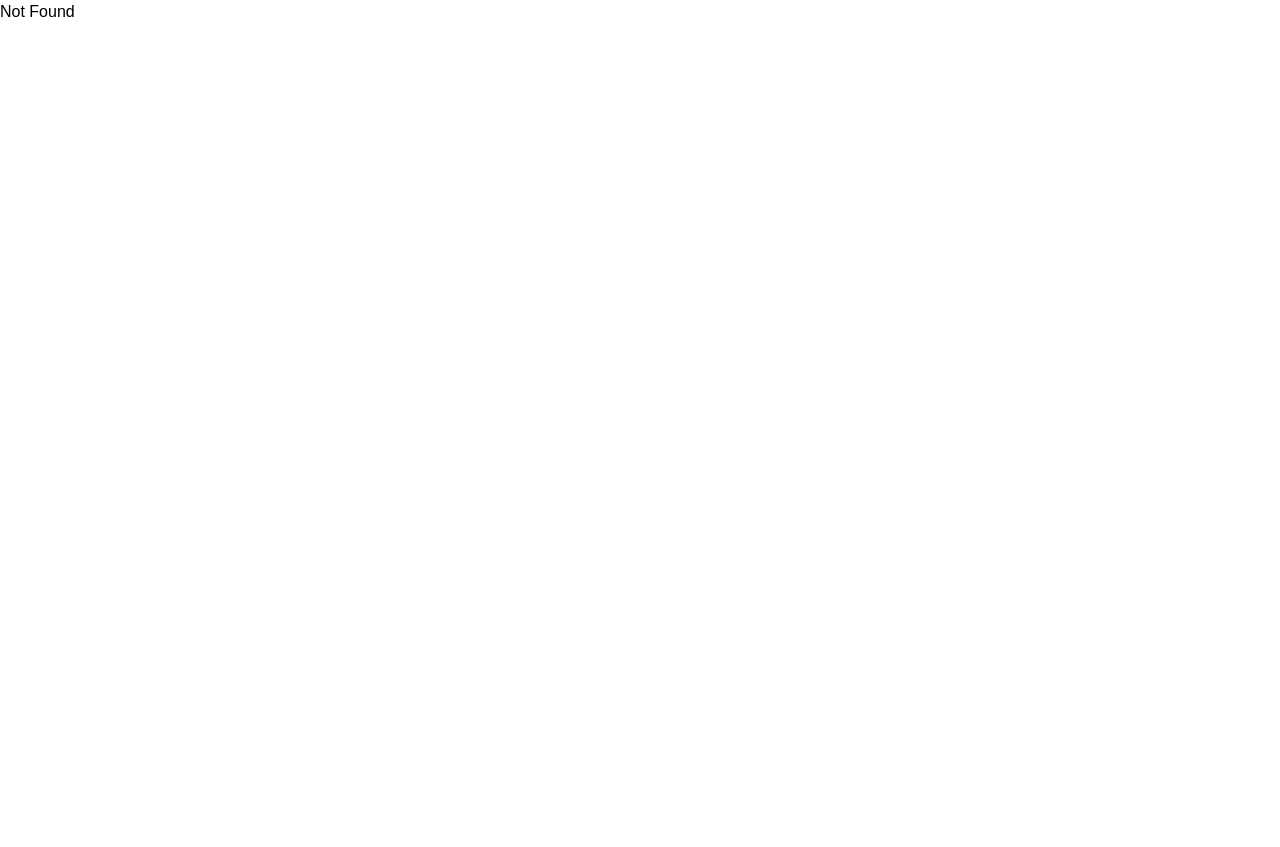
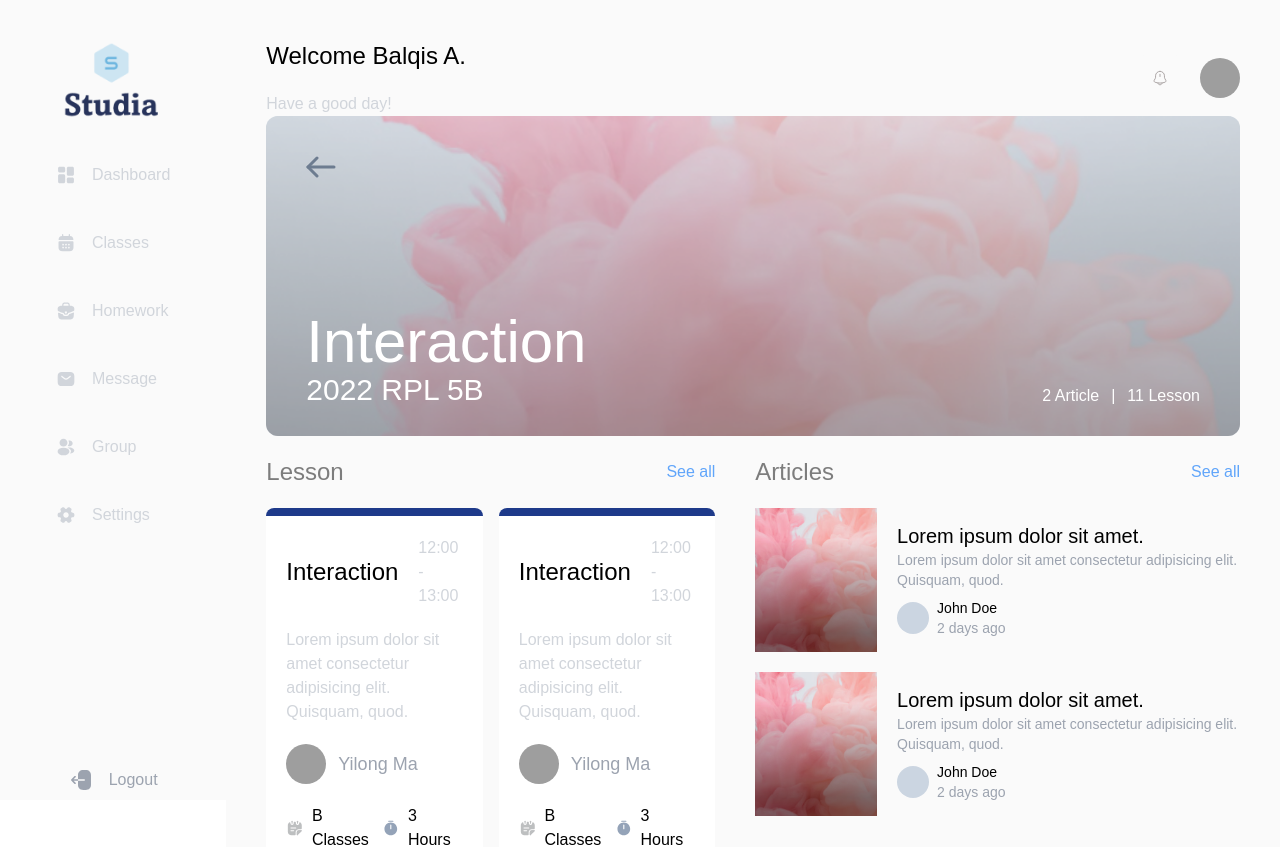
Before and after one commit to ronywahyuu/studia, a React (Create React App) app: page /classes/1 in a window 1280 px wide. Shown: the top 847 px of the page. Before the commit the page ends 800 px from the top, so only its background shows below. Built offline with nearby package versions, Linux system fonts and the light colour scheme; grey boxes are pictures that could not be loaded.

Commit message:
add classes page and fix homelayout

```diff
--- /dev/null
+++ b/src/components/ArticleCard.jsx
@@ -0,0 +1,32 @@
+import React from 'react'
+import ArticleImg from "../assets/images/banner.png";
+
+const ArticleCard = () => {
+  return (
+    <div className="flex items-center gap-5 mt-5">
+      <div className="">
+        <img src={ArticleImg} alt="" className="w-40 h-36 object-cover" />
+      </div>
+
+      <div className="flex flex-col gap-2">
+        <div>
+        <h1 className="text-xl font-medium">Lorem ipsum dolor sit amet.</h1>
+        <p className="text-sm text-gray-400">
+          Lorem ipsum dolor sit amet consectetur adipisicing elit. Quisquam,
+          quod.
+        </p>
+        </div>
+        {/* profile */}
+        <div className="flex items-center gap-2">
+          <div className="w-8 h-8 rounded-full bg-slate-300"></div>
+          <div className="flex flex-col">
+            <p className="text-sm font-medium">John Doe</p>
+            <p className="text-sm text-gray-400">2 days ago</p>
+          </div>
+        </div>
+      </div>
+    </div>
+  )
+}
+
+export default ArticleCard
--- /dev/null
+++ b/src/components/Layouts/ClassDetailLayout.jsx
@@ -0,0 +1,24 @@
+import React from "react";
+import { Outlet } from "react-router-dom";
+import Profile from "../Profile";
+import Sidenav from "../Sidenav";
+import Welcome from "../Welcome";
+
+const ClassDetailLayout = () => {
+  return (
+    <div className="flex ">
+      <Sidenav />
+      <div className="flex flex-1">
+        <div className="py-10 pl-10 pr-10 bg-soft-gray w-full">
+          <div className="flex justify-between">
+            <Welcome />
+            <Profile />
+          </div>
+          <Outlet />
+        </div>
+      </div>
+    </div>
+  );
+};
+
+export default ClassDetailLayout;
--- a/src/components/Layouts/HomeLayout.jsx
+++ b/src/components/Layouts/HomeLayout.jsx
@@ -1,14 +1,20 @@
 import React from "react";
 import { Outlet } from "react-router-dom";
+import RightSide from "../RightSide";
 import Sidenav from "../Sidenav";
+import Welcome from "../Welcome";
 
 const HomeLayout = () => {
   return (
     <div className="flex">
       <Sidenav />
-      <Outlet />
-      {/* <div className="py-10">
-        </div> */}
+      <div className="flex">
+        <div className="py-10 pl-10 pr-10 bg-soft-gray w-8/12">
+          <Welcome />
+          <Outlet />
+        </div>
+        <RightSide />
+      </div>
     </div>
   );
 };
--- /dev/null
+++ b/src/components/Welcome.jsx
@@ -0,0 +1,12 @@
+import React from "react";
+
+const Welcome = () => {
+  return (
+    <div className="flex flex-col gap-5">
+      <h1 className="text-2xl font-medium ">Welcome Balqis A.</h1>
+      <p className="text-gray-300">Have a good day!</p>
+    </div>
+  );
+};
+
+export default Welcome;
--- a/src/pages/ClassDetail.jsx
+++ b/src/pages/ClassDetail.jsx
@@ -1,9 +1,102 @@
-import React from 'react'
-
+import { Link } from "react-router-dom";
+import BannerImg from "../assets/images/banner.png";
+import ArticleCard from "../components/ArticleCard";
+import ClassCard from "../components/ClassCard";
 const ClassDetail = () => {
   return (
-    <div>Class Detail</div>
-  )
-}
+    <div className="">
 
-export default ClassDetail
+      <div className="">
+        {/* banner image */}
+        <div className=" w-full h-80 bg-slate-300 relative overflow-hidden rounded-xl">
+          <img
+            src={BannerImg}
+            className="absolute inset-0 w-full h-full object-cover opacity-60 transition transform hover:scale-125"
+            alt=""
+          />
+
+          <Link to="/h/classes">
+            <div className="absolute top-10 left-10 ">
+              <svg
+                width="30"
+                height="22"
+                viewBox="0 0 30 22"
+                fill="none"
+                xmlns="http://www.w3.org/2000/svg"
+              >
+                <path
+                  d="M28 11H2"
+                  stroke="#6D7C90"
+                  strokeWidth="3"
+                  strokeLinecap="round"
+                  strokeLinejoin="round"
+                />
+                <path
+                  d="M11 20L2 11L11 2"
+                  stroke="#6D7C90"
+                  strokeWidth="3"
+                  strokeLinecap="round"
+                  strokeLinejoin="round"
+                />
+              </svg>
+            </div>
+          </Link>
+
+          <div className="absolute bottom-7 left-10">
+            <h3 className="font-medium text-6xl text-white">Interaction</h3>
+            <p className="text-3xl font-light text-white">2022 RPL 5B</p>
+          </div>
+
+          <div className="absolute bottom-7 right-10 flex gap-3">
+            <p className="text-base font-light text-white">2 Article</p>
+            <span className="text-base font-light text-white">|</span>
+            <p className="text-base font-light text-white">11 Lesson</p>
+          </div>
+        </div>
+      </div>
+
+
+      <div className="mt-5 flex gap-10">
+
+        {/* lesson section */}
+        <div className="flex flex-col gap-5 w-3/5">
+          <div className="flex justify-between items-center">
+            <h1 className="text-2xl font-medium text-black text-opacity-50">
+              Lesson
+            </h1>
+            <Link to="/h/classes">
+              <p className="text-blue-400">See all</p>
+            </Link>
+          </div>
+
+          {/* class card list*/}
+          <div className="grid grid-cols-2 gap-4 ">
+            <ClassCard />
+            <ClassCard />
+            <ClassCard />
+            <ClassCard />
+          </div>
+        </div>
+
+        {/* article section */}
+        <div className="">
+          <div className="flex  justify-between items-center">
+            <h1 className="text-2xl font-medium text-black text-opacity-50">
+              Articles
+            </h1>
+            <Link to="/h/classes">
+              <p className="text-blue-400">See all</p>
+            </Link>
+          </div>
+
+          <div className=" ">
+            <ArticleCard />
+            <ArticleCard />
+          </div>
+        </div>
+      </div>
+    </div>
+  );
+};
+
+export default ClassDetail;
--- a/src/pages/Classes.jsx
+++ b/src/pages/Classes.jsx
@@ -1,9 +1,22 @@
-import React from 'react'
+import React from "react";
+import ClassCard from "../components/ClassCard";
 
 const Classes = () => {
   return (
-    <div>Classes</div>
-  )
-}
+    <div>
+      <div className="flex justify-between items-center mt-10 mb-5">
+        <h1 className="text-xl text-slate-500 font-medium">My Classes</h1>
+      </div>
 
-export default Classes
+      {/* class card list */}
+      <div className="grid grid-cols-2 gap-4 ">
+        <ClassCard />
+        <ClassCard />
+        <ClassCard />
+        <ClassCard />
+      </div>
+    </div>
+  );
+};
+
+export default Classes;
--- a/src/pages/Dashboard.jsx
+++ b/src/pages/Dashboard.jsx
@@ -1,23 +1,10 @@
-import { Link } from "react-router-dom"
-import BannerImg from "../assets/images/featured-img.png"
-import ClassCard from "../components/ClassCard"
-import RightSide from "../components/RightSide"
+import { Link } from "react-router-dom";
+import BannerImg from "../assets/images/featured-img.png";
+import ClassCard from "../components/ClassCard";
 
 const Dashboard = () => {
-
   return (
-    <div className=" flex  ">
-
-      {/* main side */}
-      <div className="py-10 pl-10 pr-10 bg-soft-gray w-8/12">
-        {/* welcome message */}
-        <div className="flex flex-col gap-5">
-          <h1 className="text-2xl font-medium ">Welcome Balqis A.</h1>
-          <p className="text-gray-300">Have a good day!</p>
-        </div>
-
-        {/* featured class */}
-        <div className="flex flex-col gap-5 mt-10">
+    <div className="flex flex-col gap-5 mt-10   ">
       {/* featured banner */}
       <div className="flex flex-col gap-5 w-9/12">
         <img src={BannerImg} alt="" className="w-full" />
@@ -34,19 +21,12 @@ const Dashboard = () => {
 
         {/* class card list*/}
         <div className="grid grid-cols-2 gap-4 ">
-              <ClassCard/>
-              <ClassCard/>
-            </div>
-
+          <ClassCard />
+          <ClassCard />
         </div>
       </div>
     </div>
+  );
+};
 
-      {/* right side */}
-      <RightSide/>
-
-    </div>
-  )
-}
-
-export default Dashboard
+export default Dashboard;
--- /dev/null
+++ b/src/pages/HomeWork.jsx
@@ -0,0 +1,12 @@
+import React from 'react'
+import ClassCard from '../components/ClassCard'
+
+const HomeWork = () => {
+  return (
+    <div className="my-5">
+      <ClassCard />
+    </div>
+  )
+}
+
+export default HomeWork
```
Also changed, not shown: src/App.js (+13 -1 lines), src/assets/images/Rectangle 6623.png (added), src/assets/images/banner.png (added). Lines whose indentation alone changed are shown as unchanged.
